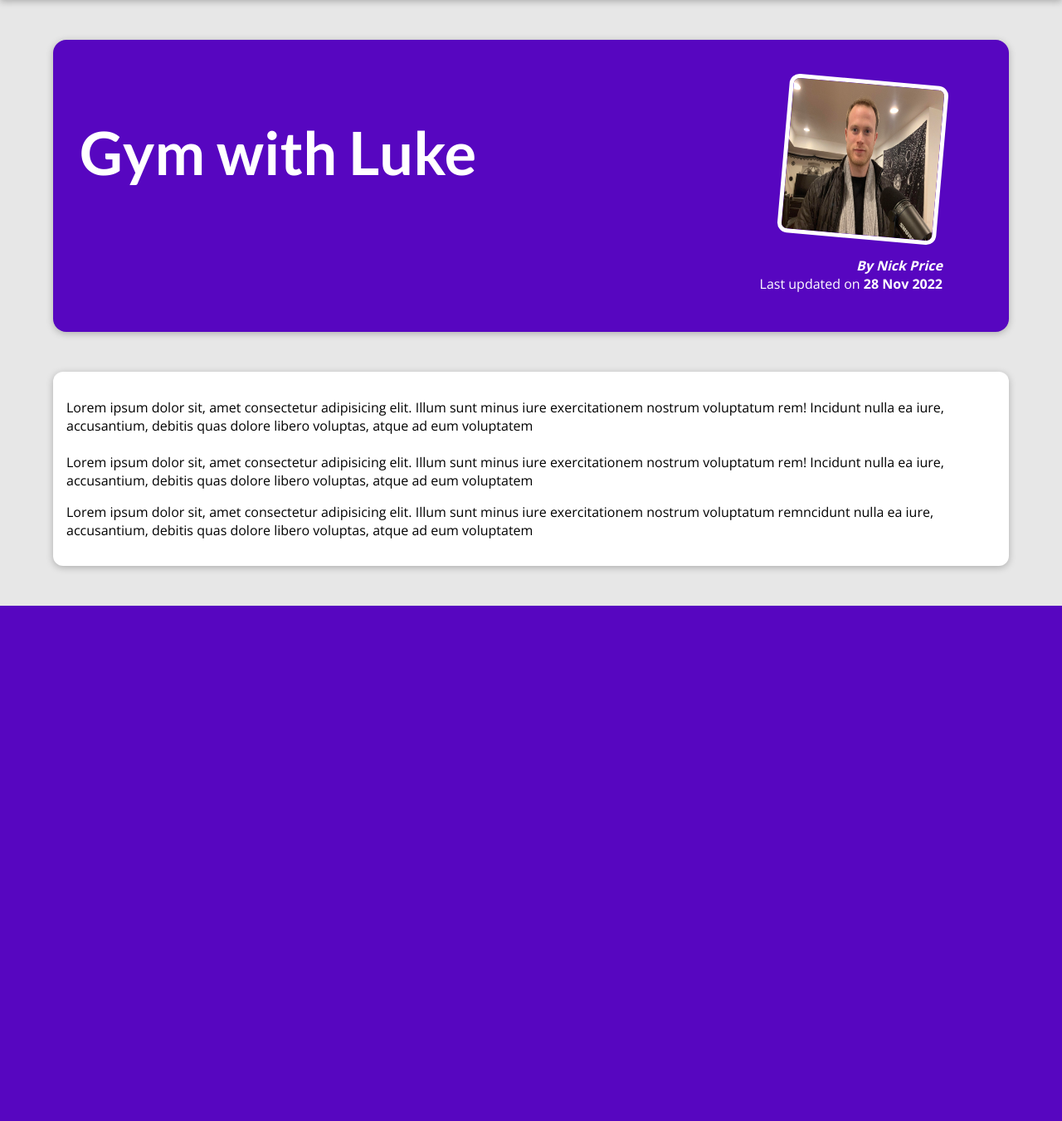
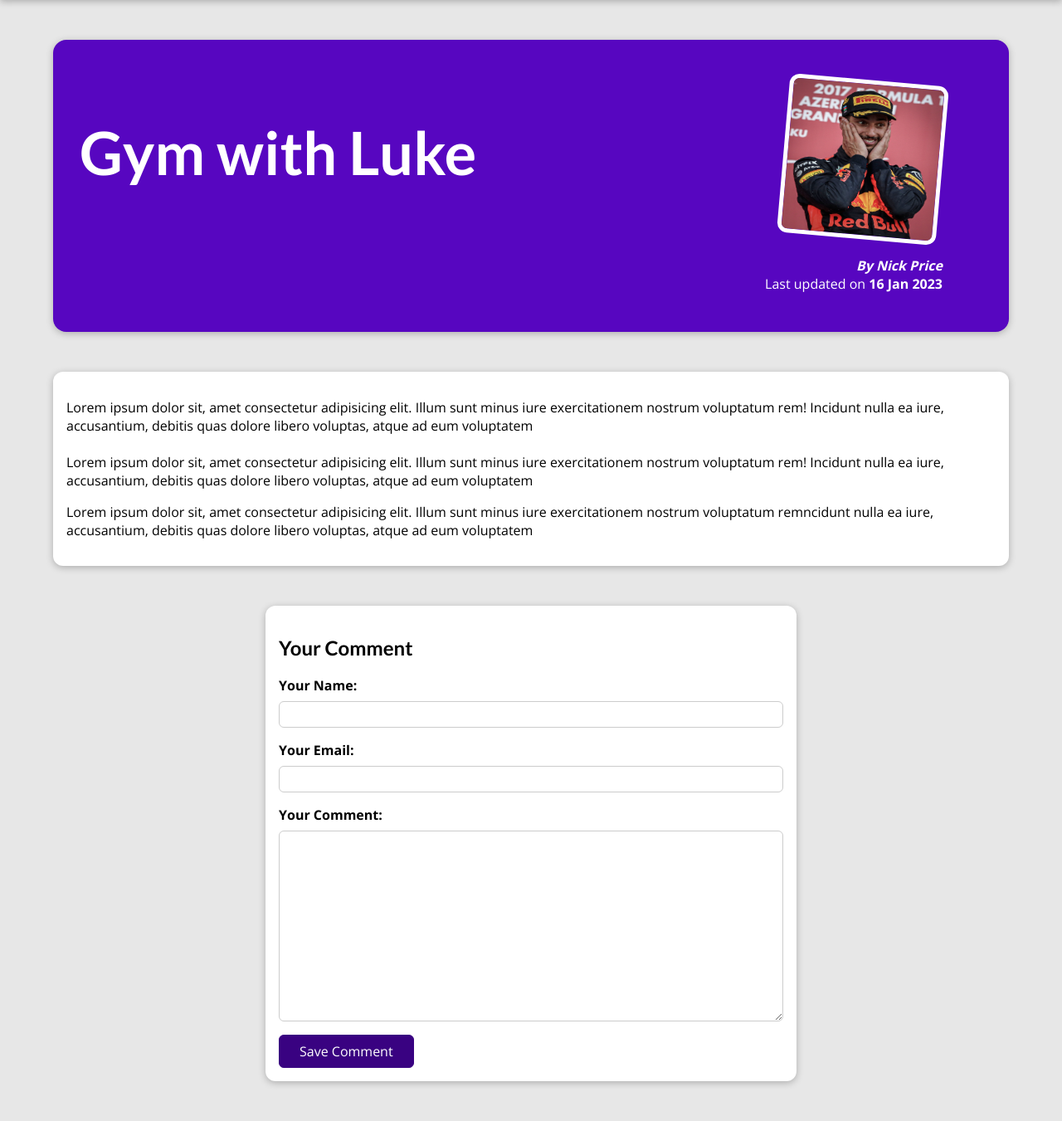
Before and after one commit to nichprice/my_site, a Django app: template blog/templates/blog/blog-post.html in a window 1280 px wide. Shown: the part 80-1431 px from the top of the page at 83% size. Before the commit the page ends 810 px from the top, so only its background shows below. Run offline with Django 4.2, Linux system fonts and the light colour scheme; the template is opened without the code that fills it: values that come from a table or form of the project are taken from there, others are empty; data comes from the database, SQL or seed files in the repository.

Commit message:
working comment section w fixed routing

```diff
--- /dev/null
+++ b/blog/forms.py
@@ -0,0 +1,13 @@
+from django import forms
+
+from .models import Comment
+
+class CommentForm(forms.ModelForm):
+    class Meta:
+        model = Comment
+        exclude = ["post"]
+        labels = {
+            "user_name" : "Your Name",
+            "user_email" : "Your Email",
+            "text": "Your Comment"
+        }
--- a/blog/models.py
+++ b/blog/models.py
@@ -23,12 +23,21 @@ class Tag(models.Model):
     def __str__(self):
         return self.captions()
 
+
 class Post(models.Model):
     title = models.CharField(max_length=150)
     excerpt = models.CharField(max_length=200)
-    image_name = models.CharField(max_length=100)
+    image = models.ImageField(upload_to="posts", null=True)
     date = models.DateField(auto_now=True)
     slug = models.SlugField(unique=True, db_index=True)
     content = models.TextField(validators=[MinLengthValidator(10)])
-    author = models.ForeignKey(Author, on_delete=models.SET_NULL, null=True, related_name="posts")
+    author = models.ForeignKey(
+        Author, on_delete=models.SET_NULL, null=True, related_name="posts")
     tags = models.ManyToManyField(Tag)
+
+
+class Comment(models.Model):
+    user_name = models.CharField(max_length=120)
+    user_email = models.EmailField()
+    text = models.TextField(max_length=400)
+    post = models.ForeignKey(Post, on_delete=models.CASCADE, related_name="comments")
--- a/blog/static/blog/blog-post.css
+++ b/blog/static/blog/blog-post.css
@@ -17,11 +17,6 @@ body {
   position: relative;
   box-shadow: 0 2px 8px rgba(0, 0, 0, 0.25);
   height: 22rem;
-  }
-
-  #summary a {
-    color: white;
-    text-decoration: none;
 }
 
 #summary h2 {
@@ -53,8 +48,32 @@ body {
   font-weight: bold;
 }
 
+#summary a {
+  color: white;
+  text-decoration: none;
+}
+
 #summary time {
   font-weight: bold;
+}
+
+#read-later {
+  margin: 2rem 0;
+}
+
+#read-later button {
+  background-color: transparent;
+  border: 1px solid white;
+  padding: 0.5rem 2rem;
+  font: inherit;
+  color: white;
+  cursor: pointer;
+}
+
+#read-later button:hover,
+#read-later button:active {
+  background-color: white;
+  color: #390281;
 }
 
 main {
@@ -73,3 +92,113 @@ body {
   padding: 0.5rem 1rem;
   border-radius: 8px;
 }
+
+#comment-form {
+  margin: 3rem auto;
+  width: 90%;
+  max-width: 40rem;
+  border-radius: 12px;
+  background-color: white;
+  box-shadow: 0 2px 8px rgba(0, 0, 0, 0.25);
+  padding: 1rem;
+}
+
+#comment-form button {
+  font: inherit;
+  background-color: #390281;
+  color: white;
+  border: 1px solid #390281;
+  padding: 0.5rem 1.5rem;
+  border-radius: 6px;
+  cursor: pointer;
+}
+
+#comment-form button:hover,
+#comment-form button:active {
+  background-color: #4f0ba7;
+  border-color: #4f0ba7;
+}
+
+.form-control {
+  margin-bottom: 1rem;
+}
+
+.form-control label {
+  font-weight: bold;
+  margin-bottom: 0.5rem;
+  display: block;
+}
+
+.form-control input,
+.form-control textarea {
+  display: block;
+  width: 100%;
+  font: inherit;
+  padding: 0.25rem;
+  border-radius: 6px;
+  border: 1px solid #ccc;
+}
+
+.errorlist {
+  list-style: none;
+  margin: 0.5rem 0;
+  padding: 0;
+  color: #d6000b;
+}
+
+.invalid label {
+  color: #d6000b;
+}
+
+.invalid input,
+.invalid textarea {
+  border-color: #d6000b;
+  background-color: #ffe6e7;
+}
+
+#alert {
+  margin: 8rem auto 3rem auto;
+  border: 1px solid #d6000b;
+  background-color: #ffe6e7;
+  padding: 1rem;
+  width: 90%;
+  max-width: 40rem;
+}
+
+#alert a {
+  text-decoration: none;
+  border: 1px solid #d6000b;
+  background-color: #d6000b;
+  color: white;
+  padding: 0.25rem 1.5rem;
+  border-radius: 6px;
+}
+
+#comments {
+  margin: 3rem auto;
+  width: 90%;
+  max-width: 60rem;
+  border-radius: 12px;
+  background-color: white;
+  box-shadow: 0 2px 8px rgba(0, 0, 0, 0.25);
+  padding: 1rem 2rem;
+}
+
+#comments ul {
+  list-style: none;
+  margin: 0;
+  padding: 0;
+}
+
+#comments li {
+  margin-bottom: 1rem;
+  border-bottom: 2px solid #ccc;
+}
+
+#comments li:last-of-type {
+  border-bottom: none;
+}
+
+#comments h2 {
+  color: #464646;
+}
--- a/blog/templates/blog/blog-post.html
+++ b/blog/templates/blog/blog-post.html
@@ -19,7 +19,7 @@
             {% endfor %}
         </div>
         <article>
-            <img src ="{% static "blog/images/"|add:post.image_name %}" alt="{{post.title}}" />
+            <img src ="{{ post.image.url }}" alt="{{post.title}}" />
             <address>By <a href="mailto:{{ post.author.email_address }}">{{ post.author }}</a></address>
             <div>
                 Last updated on <time>{{ post.date|date:"d M Y" }}</time>
@@ -29,7 +29,21 @@
 
     <main>
         <p>{{ post.content|linebreaks }}</p>
-
     </main>
 
-{% endblock %}
+    <div id="comment-form">
+        <h2>Your Comment</h2>
+        <form action="{% url "blog-post" post.slug %}" method="POST">
+            {% csrf_token %}
+            {% for form_field in comment_form %}
+                <div class="form-control">
+                    {{ form_field.label_tag }}
+                    {{ form_field }}
+                    {{ form_field.errors }}
+                </div>
+            {% endfor %}
+            <button>Save Comment</button>
+        </form>
+    </div>
+
+    {% endblock %}
--- a/blog/templates/blog/includes/post.html
+++ b/blog/templates/blog/includes/post.html
@@ -1,9 +1,9 @@
-{% load static %}
+
 
 <li>
     <article class="post">
         <a href=" {% url "blog-post" post.slug %}">
-            <img src="{% static "blog/images/"|add:post.image_name %}" alt={{ post.title }} />
+            <img src="{{ post.image.url }}" alt={{ post.title }} />
             <div class="post__content">
                 <h3> {{ post.title }} </h3>
                 <p> {{ post.excerpt }} </p>
--- a/blog/urls.py
+++ b/blog/urls.py
@@ -2,7 +2,7 @@ from django.urls import path
 from . import views
 
 urlpatterns = [
-    path("", views.index, name="index"),
-    path("all-posts/", views.posts, name="all-posts"),
-    path("posts/<slug:slug>/", views.blog_post, name="blog-post") # blog post is a slug
+    path("", views.StartingAPageView.as_view(), name="starting-page"),
+    path("all-posts/", views.AllPostsView.as_view(), name="all-posts"),
+    path("posts/<slug:slug>/", views.SinglePostView.as_view(), name="blog-post") # blog post is a slug
 ]
--- a/my_site/settings.py
+++ b/my_site/settings.py
@@ -128,3 +128,7 @@ STATICFILES_DIRS = [
 # https://docs.djangoproject.com/en/4.1/ref/settings/#default-auto-field
 
 DEFAULT_AUTO_FIELD = 'django.db.models.BigAutoField'
+
+
+MEDIA_ROOT = BASE_DIR / "uploads"
+MEDIA_URL = "/files/"
--- a/my_site/urls.py
+++ b/my_site/urls.py
@@ -15,9 +15,10 @@ Including another URLconf
 """
 from django.contrib import admin
 from django.urls import path, include
+from django.conf.urls.static import static
+from django.conf import settings
 
 urlpatterns = [
     path('admin/', admin.site.urls),
-    path('blog/', include('blog.urls')),
-
-]
+    path('', include('blog.urls'))
+] + static(settings.MEDIA_URL, document_root=settings.MEDIA_ROOT)
--- a/templates/base.html
+++ b/templates/base.html
@@ -13,7 +13,7 @@
 <body>
     <header id="main-navigation">
         <h1>
-            <a href="{% url "index" %}">Nick's Blog</a>
+            <a href="{% url "starting-page" %}">Nick's Blog</a>
         </h1>
         <nav>
             <a href="{% url "all-posts" %}">All Posts</a>
```
Also changed, not shown: blog/views.py (+50 -18 lines), blog/migrations/0002_remove_post_image_name_post_image.py (added), blog/migrations/0003_comment.py (added), blog/migrations/0004_comment_post.py (added), db.sqlite3, uploads/posts/4E35728B-7980-484B-A67A-772D79FA0F6C.jpeg (added), uploads/posts/56F4D1A6-A010-4776-95E2-0D7683637DC9.jpeg (added), uploads/posts/5D2A6745-9757-45CF-9A36-E4B318C2F36A.jpeg (added). Lines whose indentation alone changed are shown as unchanged.
